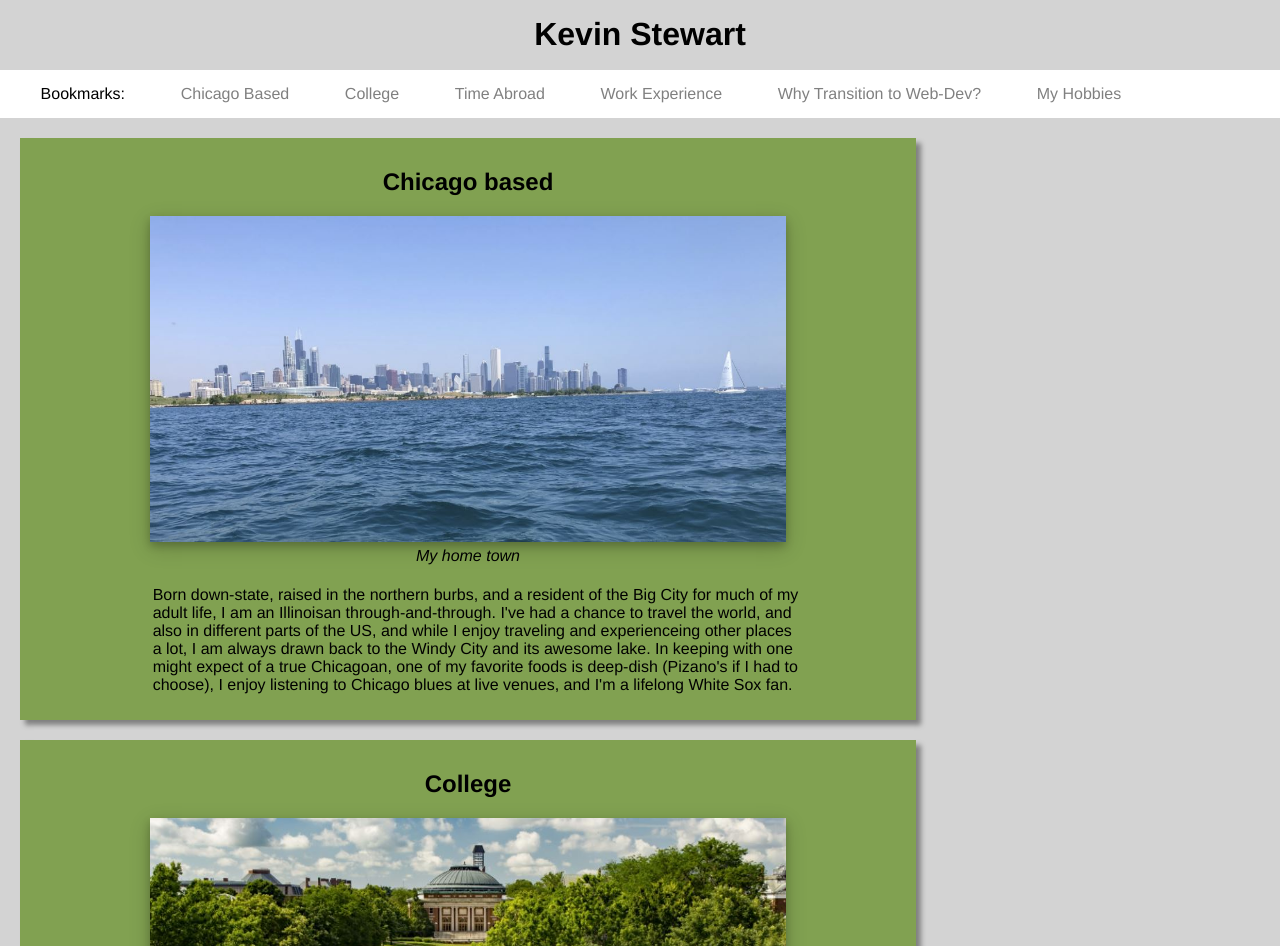
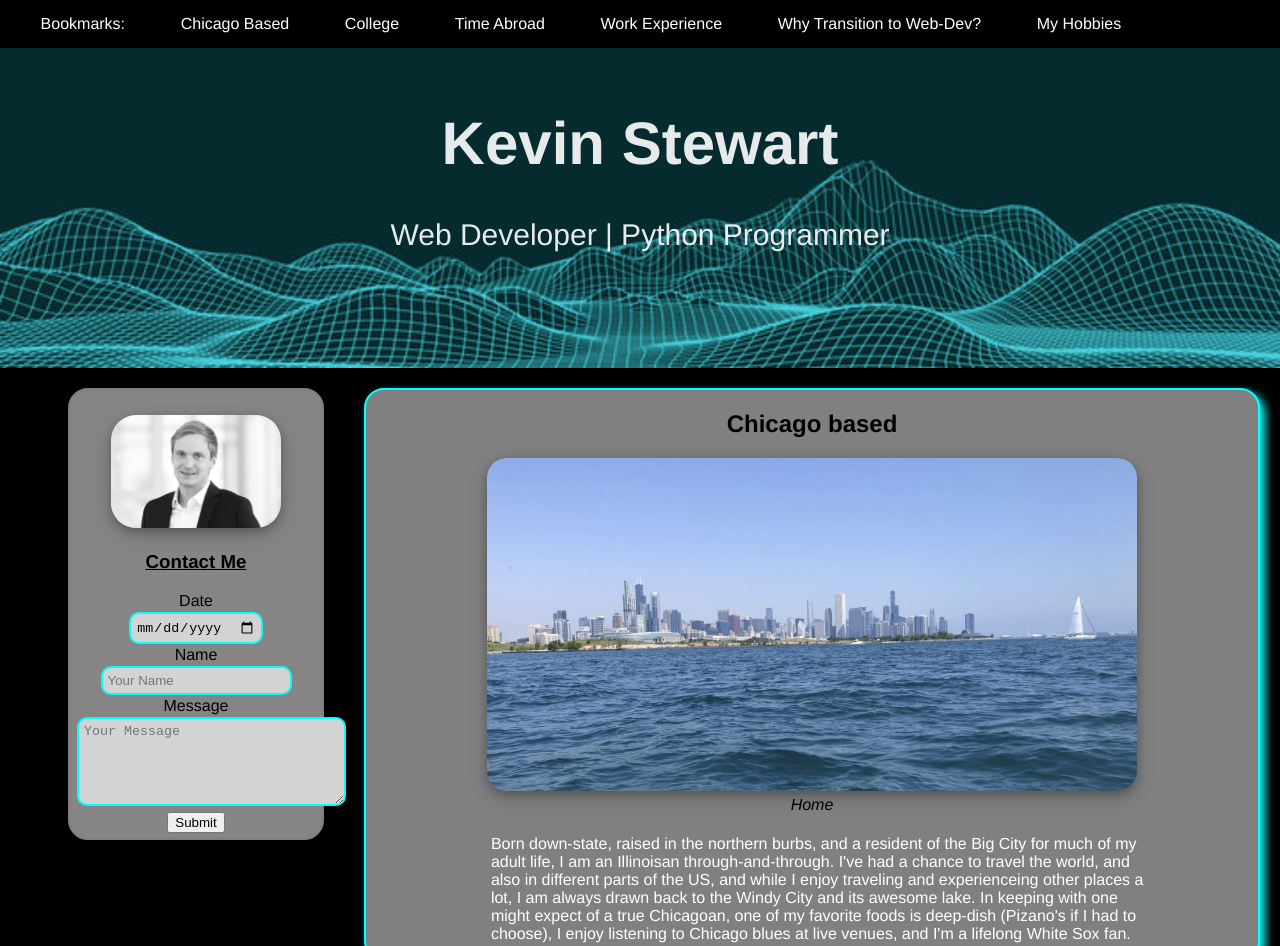
Before and after one commit to kevin-stew/portfolio-website, a plain HTML site: page index.html in a window 1280 px wide. Shown: the top 946 px of the page. Drawn offline with Linux system fonts and the light colour scheme.

Commit message:
second commit: a couple of stylistic updates.  content still needs revision as does html framework direction

```diff
--- a/css/styles.css
+++ b/css/styles.css
@@ -4,13 +4,28 @@ body, html{
 }
 
 body{
-    background-color: lightgrey;
+    background-color: black;
     font-family: helvetica;
 }
 
-.header{
-    margin:-5px;
+.header-text{
+    color: white;
     text-align: center;
+    position: absolute;
+    top: 40%;
+    left: 50%;
+    transform: translate(-50%, -50%);
+    opacity: .9;
+    font-size: 30px;
+    }
+
+.header-image{
+    background-image: url("../images/wireframe_2.jpg");
+    height: 40%;
+    background-repeat: no-repeat;
+    background-size: cover;
+    background-position: top;
+    position: relative;
 }
 
 nav li{
@@ -19,27 +34,28 @@ nav li{
 }
 
 nav ul{
-    background-color: white;
+    background-color: black;
     margin: 0;
     list-style-type: none;
     width: 100%;
     padding: 15px;
     text-decoration: none;
+    color: white;
 }
 
 nav a{
-    color: grey;
+    color: white;
     text-decoration: none;
 
 }
 
 nav a:hover{
-    color: orangered;
+    color: cyan;
 }
 
 #main{
     width: 70%;
-    float: left;
+    float: right;
     height: 100%;
     padding: 20px;
     padding-left: 20px;
@@ -51,20 +67,21 @@ main{
 }
 
 .main-articles ul{
-    margin-top: -10px;
+    margin-top: 10px;
     margin-left: 12%;
 }
 
 .side-articles, .main-articles{
-    padding: 10px;
-    margin-bottom: 20px;
-    box-shadow: 5px 5px 5px grey;
-    border-radius: 0px;
-
-}
+    padding: 5px;
+    margin-bottom: 2%;
+    }
 
 .main-articles{
-    background-color: rgb(129, 161, 81);
+    background-color: grey;
+    border: 2px solid cyan;
+    border-radius: 20px;
+    padding: 0%;
+    box-shadow: 5px 5px 10px cyan;
 }
 .main-articles figcaption{
     text-align:center;
@@ -79,6 +96,7 @@ main{
     text-align:left;
     margin-right:12%;
     margin-left:14%;
+    color: white;
 }
 
 .main-images{
@@ -89,47 +107,55 @@ main{
     margin-right: auto;
     box-shadow: 0 4px 8px 0 rgba(0, 0, 0, 0.2), 0 6px 20px 0 rgba(0, 0, 0, 0.19);
     text-align: center;
-    border-radius:
+    border-radius: 20px;
+    /*border: 1px solid white; */
 }
 
 #side{
-    width: 25%;
-    float: left;
+    width: 20%;
+    float: right;
     height: 100%;
     padding: 20px;
 }
 
 .side-articles{
-    background-color: rgb(127, 166, 218);
+    background-color: rgb(134, 132, 132);
     text-align: center;
+    border-radius: 20px;
+    border: 2px solid grey;
 }
 
 #profile-image{
-    width: 50%;
+    width: 70%;
     box-shadow: 0 4px 8px 0 rgba(0, 0, 0, 0.2), 0 6px 20px 0 rgba(0, 0, 0, 0.19);
+    border-radius: 25px;
+    margin-top:20px;
+
 }
 
 .side-articles ul{
     list-style-type: none;
-    padding-right: 30px;
+    padding-left: 30px;
 }
-
 
 form{
     margin-top: -35px;
     text-align: left;
+
 }
 
 textarea, input{
     background-color: lightgrey;
     padding: 5px;
     margin: 2px;
+    border-radius: 10px;
+    border: 2px solid cyan;
 }
 
 footer{
     bottom: 0px;
     width: 100%;
-    background-color: white;
+    background-color: darkslategrey;
     height: 5vh;
     margin-top: 0px;
 }
--- a/index.html
+++ b/index.html
@@ -8,9 +8,6 @@
     <link rel="stylesheet" href="css/styles.css">
 </head>
 <body>
-    <div class="header">
-        <h1>Kevin Stewart</h1>
-    </div>
     <nav>
         <ul>
             <li>Bookmarks: </li>
@@ -22,13 +19,19 @@
             <li><a href="#6">My Hobbies</a></li>
         </ul>
     </nav>
+    <div class="header-image">
+        <div class="header-text" >
+            <h1>Kevin Stewart</h1>
+            <p>Web Developer | Python Programmer</p>
+        </div>
+    </div>
     <main>
         <div id="main">
             <article class="main-articles">
                 <h1 id="1">Chicago based</h1>
                 <figure>
                     <img src="images/chi_1.jpg" class="main-images">
-                    <figcaption><em>My home town</em></figcaption></figcaption>
+                    <figcaption><em>Home</em></figcaption></figcaption>
                 </figure>
                 <p>Born down-state, raised in the northern burbs, and a resident of the Big City for much of my adult life, I am an Illinoisan through-and-through.
                     I've had a chance to travel the world, and also  in different parts of the US, and while I enjoy traveling and experienceing other places a lot, I am always drawn back to the Windy City and its awesome lake.
@@ -141,8 +144,9 @@
                 </article>
         </div>
         <div id="side">
-            <article class="side-articles">
-                <img id="profile-image" src="images/profile_1.jpg">
+           <!-- <article class="side-articles">
+
+
                 <h3>Snapshot:</h3>
                 <ul>
                     <li>Aspiring Python Programmer </li>
@@ -152,9 +156,12 @@
                     <br>
                     <li><em><small>(Former Landscpe Architect)</small></em></li>
                 </p>
-            </article>
+
+            </article> -->
             <article class="side-articles" id="form1">
-                <h3>Contact Me:</h3>
+
+                <img id="profile-image" src="images/profile_2.jpg">
+                <h3><ins>Contact Me</ins></h3><br>
                 <form action="mailto:kstewar2@gmail.com" method="POST"></form>
                 <br>
                 <label for="date">Date</label>
```
Also changed, not shown: images/wireframe_1.jpg (added), images/wireframe_2.jpg (added), images/wireframe_3.jpg (added), images/wireframe_4.jpg (added).
